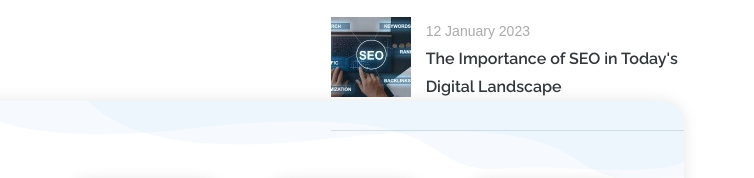
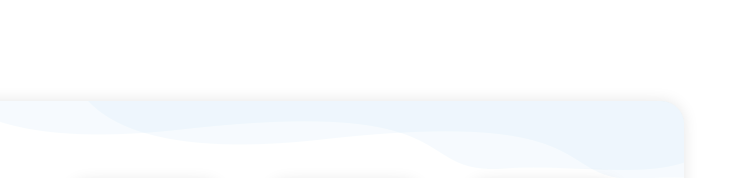
Before and after one commit to PandyaAgency/homeweb, a plain HTML site: page contact.html in a window 1280 px wide. Shown: the part 598-776 px from the top of the page, 526-1280 px from the left. Drawn offline with Linux system fonts and the light colour scheme; some packages are replaced by stand-ins of ours.

Commit message:
Add files via upload

```diff
--- a/contact.html
+++ b/contact.html
@@ -139,7 +139,9 @@
 
 						</div>
 						</div> <!-- /.contact-wrapper -->
+
 						  <div id="contact" class="contact-us section">
+
     <div class="container">
       <div class="row">
         <div class="col-lg-6 offset-lg-3">
@@ -243,14 +245,8 @@
 								<h4><a href="5TipsEmailMarketingCampaign.html">5 Tips for Creating an Effective Email Marketing Campaign</a></h4>
 							</div>
 						</div> <!-- /.last-post -->
-						<div class="last-post clearfix">
-							<div class="thumb pull-left">
-								<a href="#"><img src="images/includes/SEO.jpg" alt=""></a>
-							</div>
-							<div class="content">
-								<span>12 January 2023</span>
-								<h4><a href="TheImportanceofSEO.html">The Importance of SEO in Today's Digital Landscape</a></h4>
-							</div>
+
+
 						</div> <!-- /.last-post -->
 
 					</div> <!-- /.sidebar-widget -->
@@ -259,7 +255,9 @@
 			</div> <!-- /.col-md-4 -->
 
 		</div> <!-- /.row -->
+
 	</div> <!-- /.container -->
+
 
 	<footer class="site-footer">
 		<div class="container">
```
